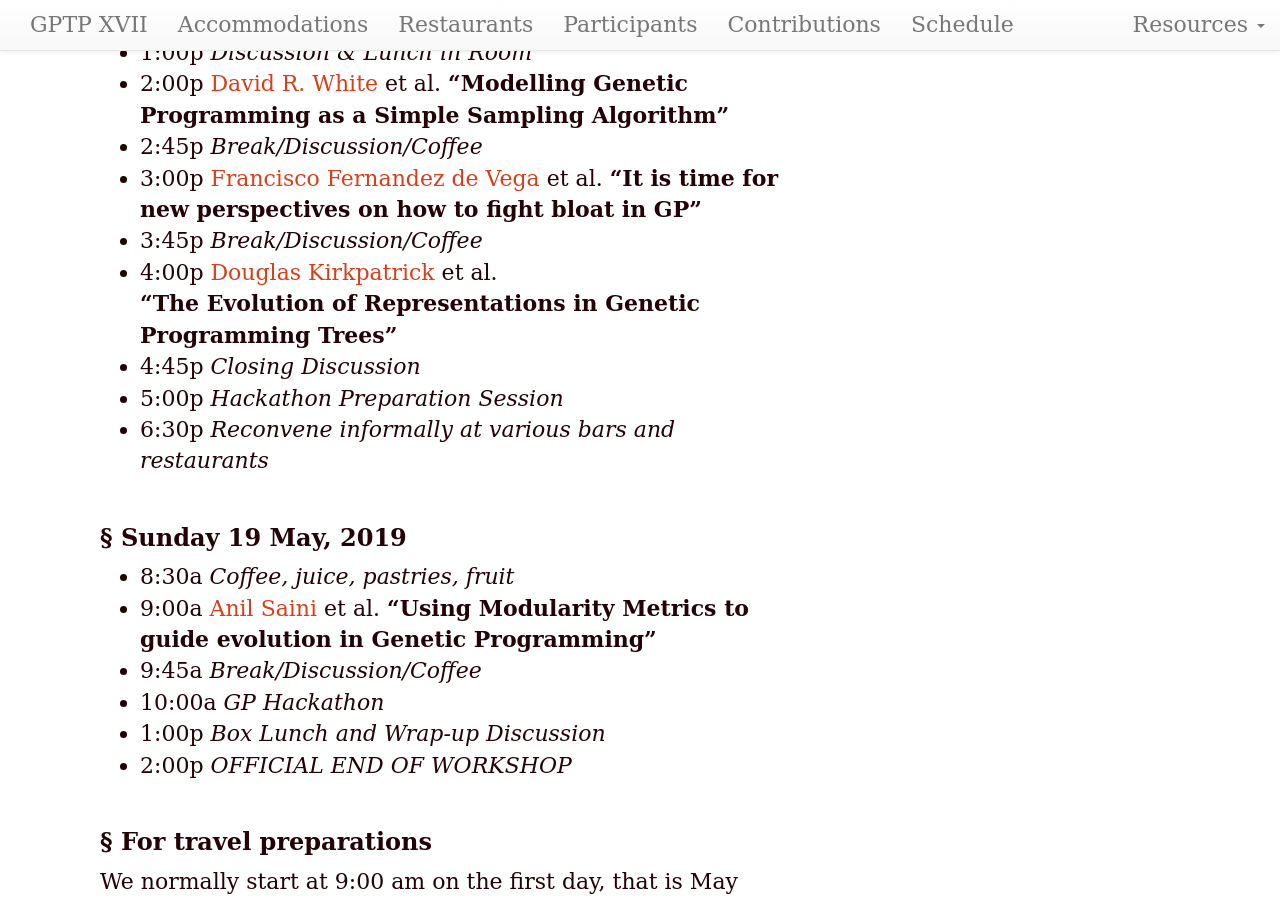
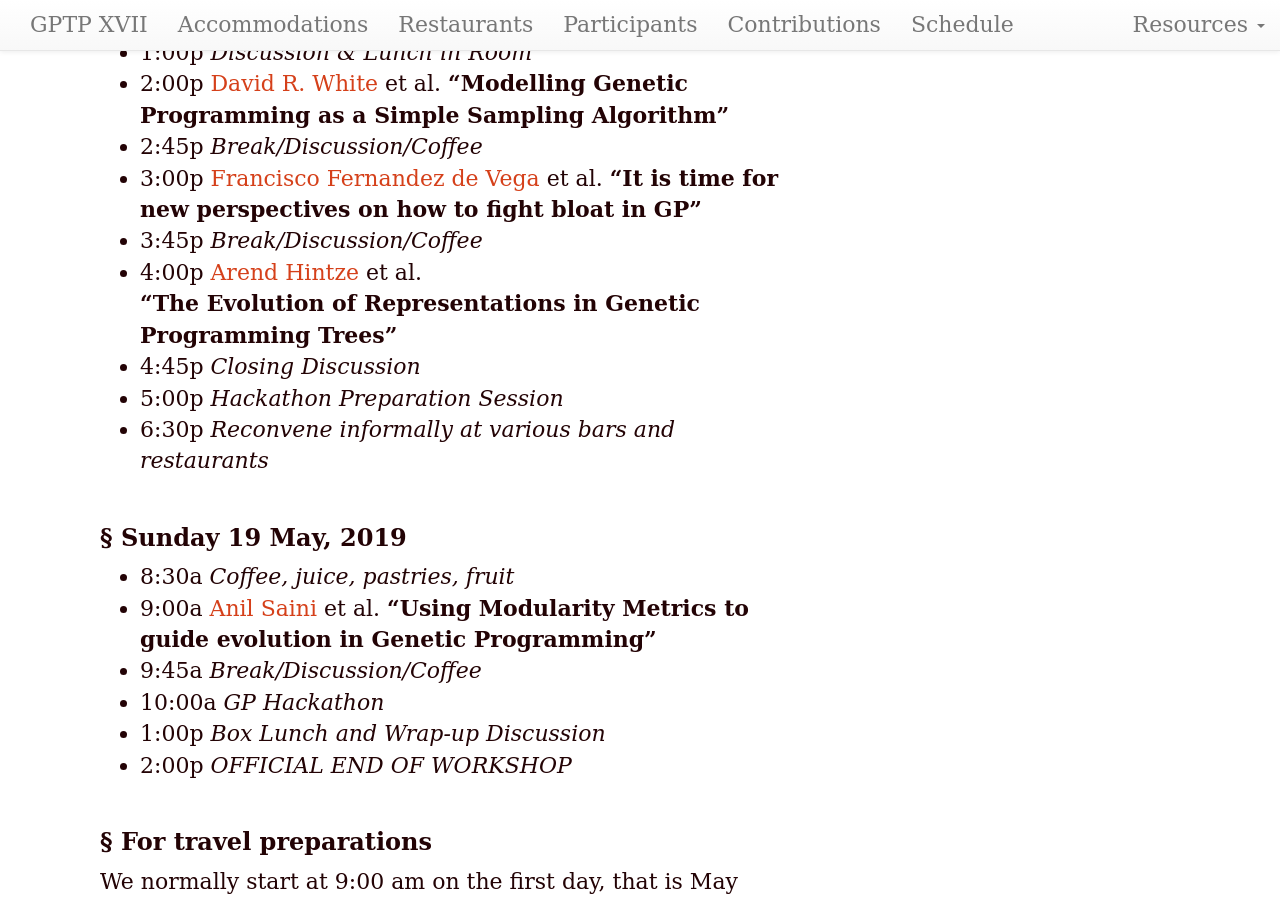
Before and after one commit to GPTP-workshop/gptp-workshop.github.io, a Jekyll site: the page built from schedule.md, in a window 1280 px wide and 900 px high, scrolled down 3005 px. Built offline with Jekyll 4.4.1, drawn with Linux system fonts in a browser that asks for light colours; our own code applies the rules of GitHub Pages for plain Markdown files.

Commit message:
Update schedule.md

```diff
--- a/schedule.md
+++ b/schedule.md
@@ -89,7 +89,7 @@ office of the Dean of Engineering.
 - 3:00p [Francisco Fernandez de Vega](https://www.researchgate.net/profile/Francisco_Vega3) et al.
 **"It is time for new perspectives on how to fight bloat in GP"**
 - 3:45p _Break/Discussion/Coffee_
-- 4:00p [Douglas Kirkpatrick](https://www.linkedin.com/in/douglas-kirkpatrick-91165b73/) et al.
+- 4:00p [Arend Hintze](http://hintzelab.msu.edu/) et al.
 **"The Evolution of Representations in Genetic Programming Trees"**
 - 4:45p _Closing Discussion_
 - 5:00p _Hackathon Preparation Session_
```
